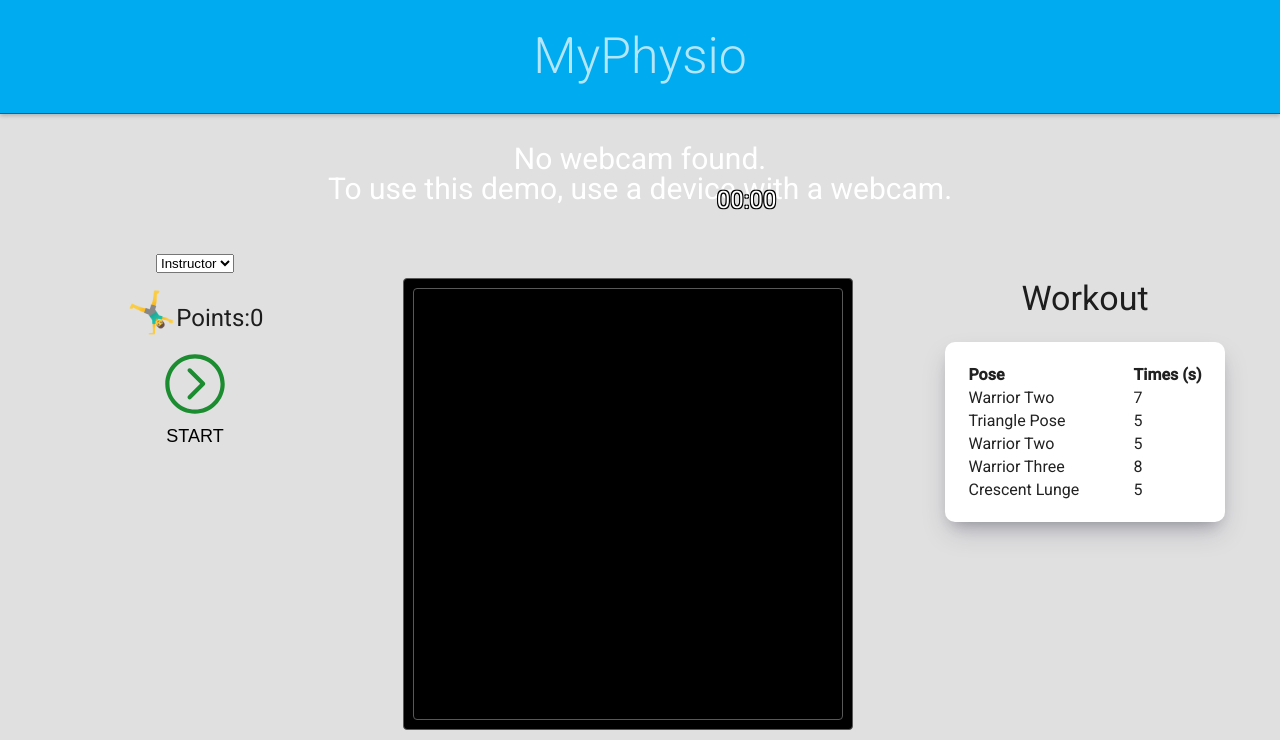
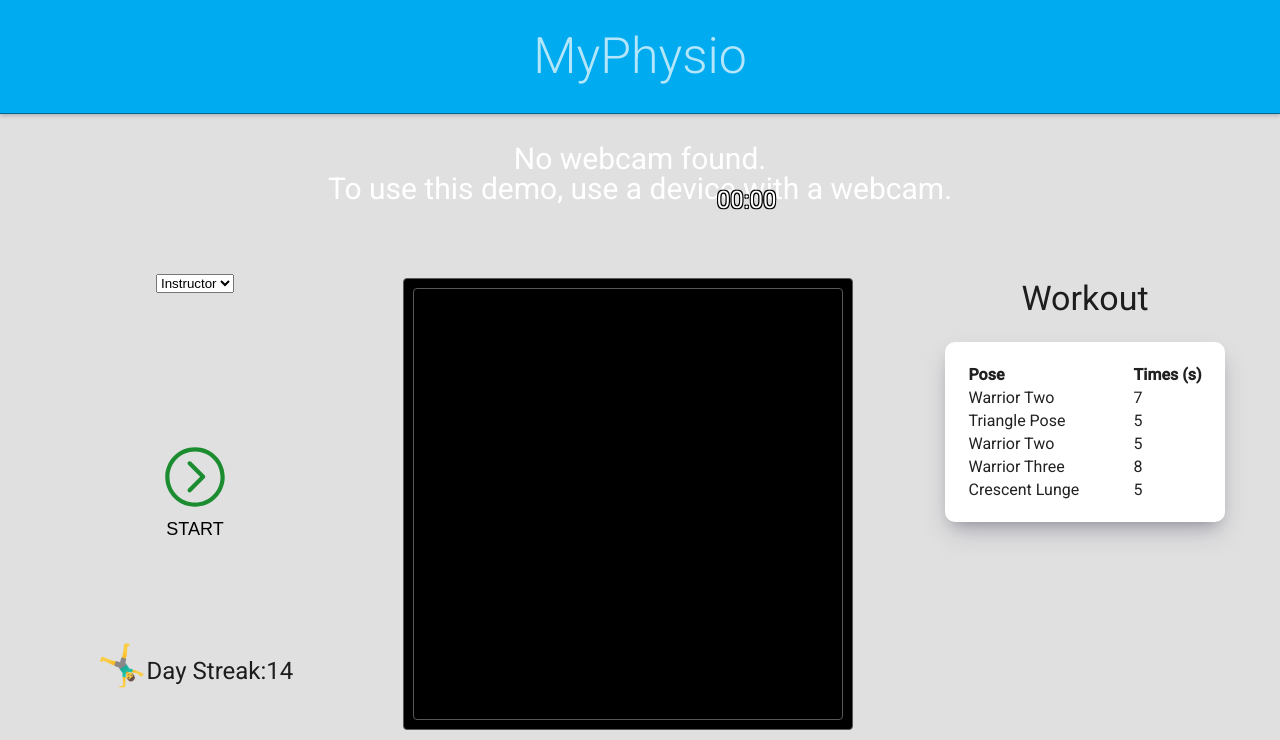
Before and after one commit to lharries/hackcambridge2019, a website built with Parcel: page yoga-webcam-transfer/index.html in a window 1280 px wide. Shown: the top 740 px of the page. Built offline with nearby package versions, Linux system fonts and the light colour scheme; files whose address does not match are found by name; what @tensorflow/tfjs would draw is missing.

Commit message:
better ui

```diff
--- a/yoga-webcam-transfer/index.html
+++ b/yoga-webcam-transfer/index.html
@@ -47,18 +47,14 @@ limitations under the License.
 <div class="luke-container" id="controller" style="display:none">
     <div class="luke-panel">
         <!-- Big buttons. -->
-        <select id="mode">
+        <select id="mode" style="margin-top: 20px">
             <option selected value="instructor">Instructor</option>
             <option value="custom">Custom</option>
         </select>
-        <div class="instructor">
-        <h4 id="points"><span style="font-size: 40px;">🤸‍♂️</span>Points:<span class="points">0</span></h4>
 
 
-        </div>
-
         <!--<h3>Controls</h3>-->
-        <div class="panel-row big-buttons">
+        <div class="panel-row big-buttons" style="margin-top: 150px">
             <div class="custommode">
 
             <button id="train">
@@ -71,6 +67,14 @@ limitations under the License.
                 <span>START</span>
             </button>
         </div><!-- /.panel-row -->
+
+        <div class="instructor" style="margin-top: 100px">
+            <!--<h4 id="points"><span style="font-size: 40px;">🤸‍♂️</span>Points:<span class="points">0</span></h4>-->
+            <h4 id="points"><span style="font-size: 40px;">🤸‍♂️</span>Day Streak:<span class="points">14</span></h4>
+
+        </div>
+
+
     </div>
     <div class="controller-panels">
 
--- a/yoga-webcam-transfer/styles.css
+++ b/yoga-webcam-transfer/styles.css
@@ -333,7 +333,7 @@ header b {
 [data-active="down"] .panel-row-bottom .thumb-box-outer,
 [data-active="left"] .panel-cell-left .thumb-box-outer,
 [data-active="right"] .panel-cell-right .thumb-box-outer {
-  box-shadow: 0 0 4px 4px #ffaa00;
+  box-shadow: 0 0 8px 8px #00b700;
 }
 .thumb-box-inner {
   border: 1px solid #585858;
--- a/yoga-webcam-transfer/ui.js
+++ b/yoga-webcam-transfer/ui.js
@@ -29,7 +29,7 @@ const _PREDICT_THRESHOLD = 0.7 // Treshold between 0.0 and 1 for predicting a po
 // in the _NUMBER_PREDICTIONS_SAVED last frames, more than threshold of the frames was classified
 // as a certain pose. That pose is assumed to be the curren pose. If no pose reaches the threshold
 // the pose is undefined. Tune this parameter to make the model more or less uncertain.
-const _MINIMUM_SECONDS_POSEHOLD = 2 // The minimum number a pose needs to be hold before it
+const _MINIMUM_SECONDS_POSEHOLD = 1 // The minimum number a pose needs to be hold before it
 //is added to the result list.
 
 export function init() {
```
